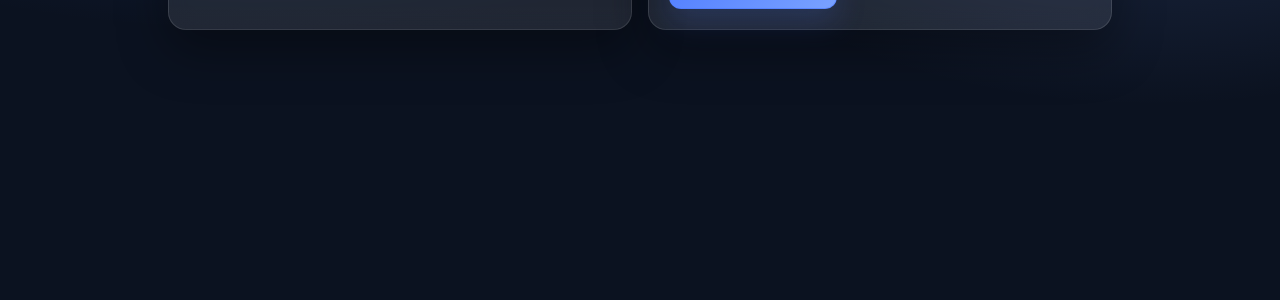
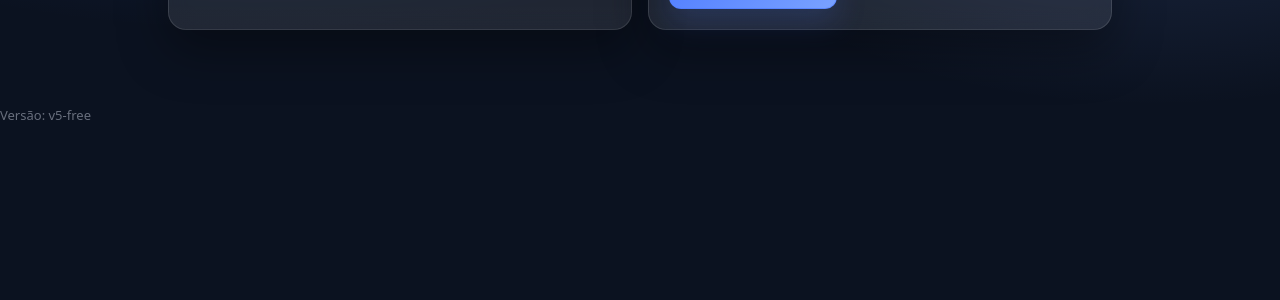
Before and after one commit to guilhermenevesric-ux/Propoflow, a FastAPI app: page /pricing in a window 1280 px wide. Shown: the part 409-709 px from the top of the page. Run offline with FastAPI, Linux system fonts and the light colour scheme.

Commit message:
pricing.html

```diff
--- a/templates/pricing.html
+++ b/templates/pricing.html
@@ -82,6 +82,8 @@
 </div>
 
 </div>
-
+<p class="small" style="opacity:0.6; margin-top:16px;">
+  Versão: v5-free
+</p>
 </body>
 </html>
```
